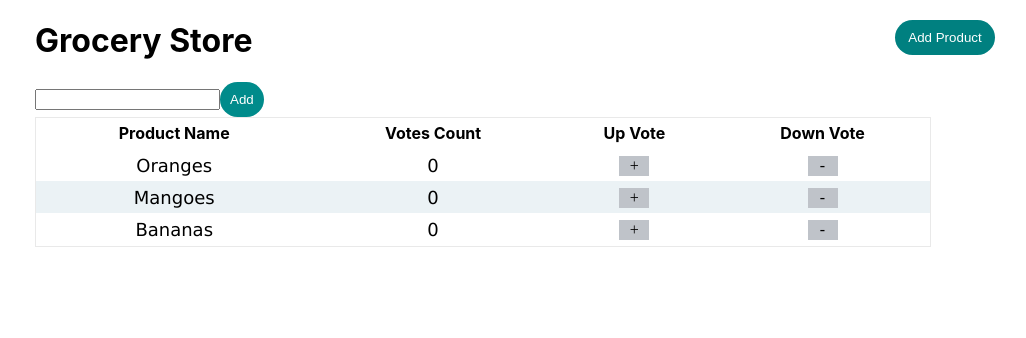
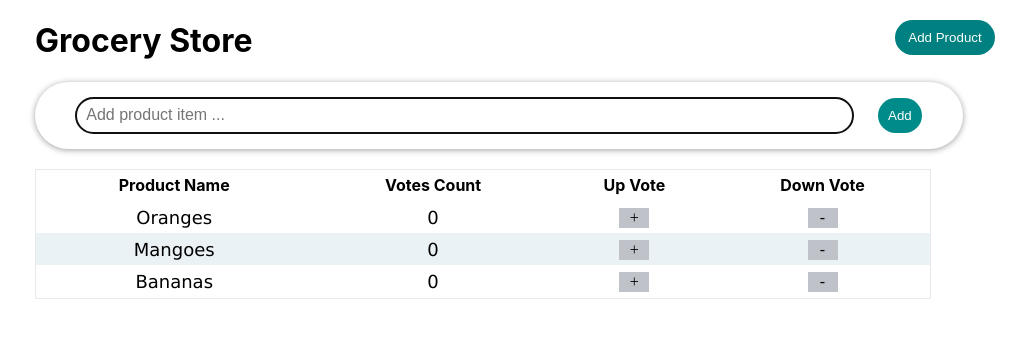
Before and after one commit to fkahindi/grocery-app, a React (Create React App) app: page / in a window 1280 px wide. Both pictures are taken after a click on the button "Add Product". Shown: the top 338 px of the page, without its empty margins (157-1183 px from the left). Built offline with nearby package versions, Linux system fonts and the light colour scheme.

Commit message:
show/hide input form

```diff
--- a/src/App.css
+++ b/src/App.css
@@ -3,6 +3,31 @@
     flex-direction: column;
     width: 70%;
     margin: 0 auto;
+}
+
+.form-container {
+    width: 100%;
+    display: flex;
+    justify-content: space-evenly;
+    margin-bottom: 20px;
+    padding: 1em;
+    border-radius: calc(0.5 * 100px);
+    box-shadow: 0 1px 6px 0 rgba(0, 0, 0, 0.38);
+}
+
+.input-text {
+    font-size: 1rem;
+    font-weight: 400;
+    width: 85%;
+    padding-right: 5px;
+    padding-left: 10px;
+    border: thin solid lightgray;
+    border-radius: calc(0.5 * 100px);
+    transition: ease-in-out, width .35s ease-in-out;
+}
+
+.input-text:focus {
+    border: none;
 }
 
 table {
--- a/src/components/AddButton.js
+++ b/src/components/AddButton.js
@@ -16,7 +16,7 @@ const AddButton =props=>{
  return(
    <button
     style={buttonStyles}
-    onClick={props.addInputForm}
+    onClick={props.showInputForm}
    >
      Add Product
    </button>
--- a/src/components/AddProduct.js
+++ b/src/components/AddProduct.js
@@ -9,11 +9,11 @@ const AddProduct =props=>{
   const inputFocus = useRef(inputText)
   useEffect(()=>{
     inputFocus.current.focus()
-  })
+  },[])
   const handleSubmit =(e)=>{
     e.preventDefault()
     if(inputText.title.trim()){
-      props.addProductItemProps(inputText.title)
+      props.addProductProps(inputText.title)
       setInputText({title:""})
     }else{
       alert("Fill product field.")
@@ -29,6 +29,7 @@ const AddProduct =props=>{
     <form className="form-container" onSubmit={handleSubmit}>
       <input
         className="input-text"
+        placeholder="Add product item ..."
         ref={inputFocus}
         onChange={handleChange}
         name="title"
--- a/src/components/App.js
+++ b/src/components/App.js
@@ -1,4 +1,4 @@
-import React,{useState} from "react";
+import React,{useEffect, useState} from "react";
 import Header from "./Header";
 import ProductList from "./ProductList";
 import {v4 as uuidv4} from 'uuid'
@@ -24,6 +24,22 @@ const App =()=>{
     },
   ])
 
+ const addProduct =title=>{
+   const newProduct ={
+     id:uuidv4(),
+     title:title,
+     votes:0,
+   }
+  setProducts(
+    [...products, newProduct]
+  )
+ }
+
+ const [showInputForm, setShowInputForm] =useState(false)
+
+ const handleShowInputForm=()=>{
+  setShowInputForm(!showInputForm)
+ }
  const upVote =(id)=>{
    setProducts(
      products.map(product=>
@@ -33,32 +49,20 @@ const App =()=>{
       )
    )
  }
+
  const downVote=(id)=>{
   setProducts(
-     products.map(product=>{
-     if(product.id === id){
-       return {...product, votes: product.votes-1}
-     }else{
-       return product
-     }
-   })
-  )
- }
- const addProductItem =title=>{
-   const newProduct ={
-     id:uuidv4(),
-     title:title,
-     votes:0,
-   }
-  setProducts(
-    [...products, newProduct]
-  )
-   console.log("Adding product...")
+     products.map(product=>
+      product.id === id
+       ? {...product, votes: product.votes-1}
+       : product
+      )
+    )
  }
   return(
     <div className="container">
-      <Header />
-      <AddProduct addProductItemProps={addProductItem}/>
+      <Header addInputForm={handleShowInputForm}/>
+      {showInputForm && <AddProduct addProductProps={addProduct}/>}
       <ProductList
         className="product-list"
         productProps={products}
--- a/src/components/Header.js
+++ b/src/components/Header.js
@@ -1,14 +1,14 @@
 import React from "react";
 import AddButton from "./AddButton";
 
-const Header =()=>{
-  const handleInputForm=()=>{
+const Header =props=>{
+  /* const handleInputForm=()=>{
     console.log("Adding input form...")
-  }
+  } */
   return(
     <>
       <h1>Grocery Store</h1>
-      <AddButton addInputForm={handleInputForm}/>
+      <AddButton showInputForm={props.addInputForm}/>
     </>
   )
 }
```
